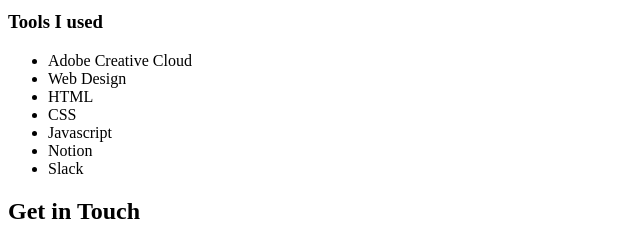
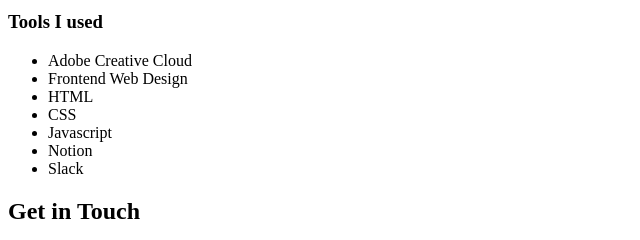
Before and after one commit to HaydeRose/portfolio-website, a plain HTML site: page about.html in a window 1280 px wide. Shown: the part 1017-1257 px from the top of the page, 0-640 px from the left. Drawn offline with Linux system fonts and the light colour scheme.

Commit message:
updated my tools

```diff
--- a/about.html
+++ b/about.html
@@ -106,7 +106,7 @@
               <h3>Tools I used</h3>
               <ul>
                 <li>Adobe Creative Cloud</li>
-                <li>Web Design</li>
+                <li>Frontend Web Design</li>
                 <li>HTML</li>
                 <li>CSS</li>
                 <li>Javascript</li>
```
